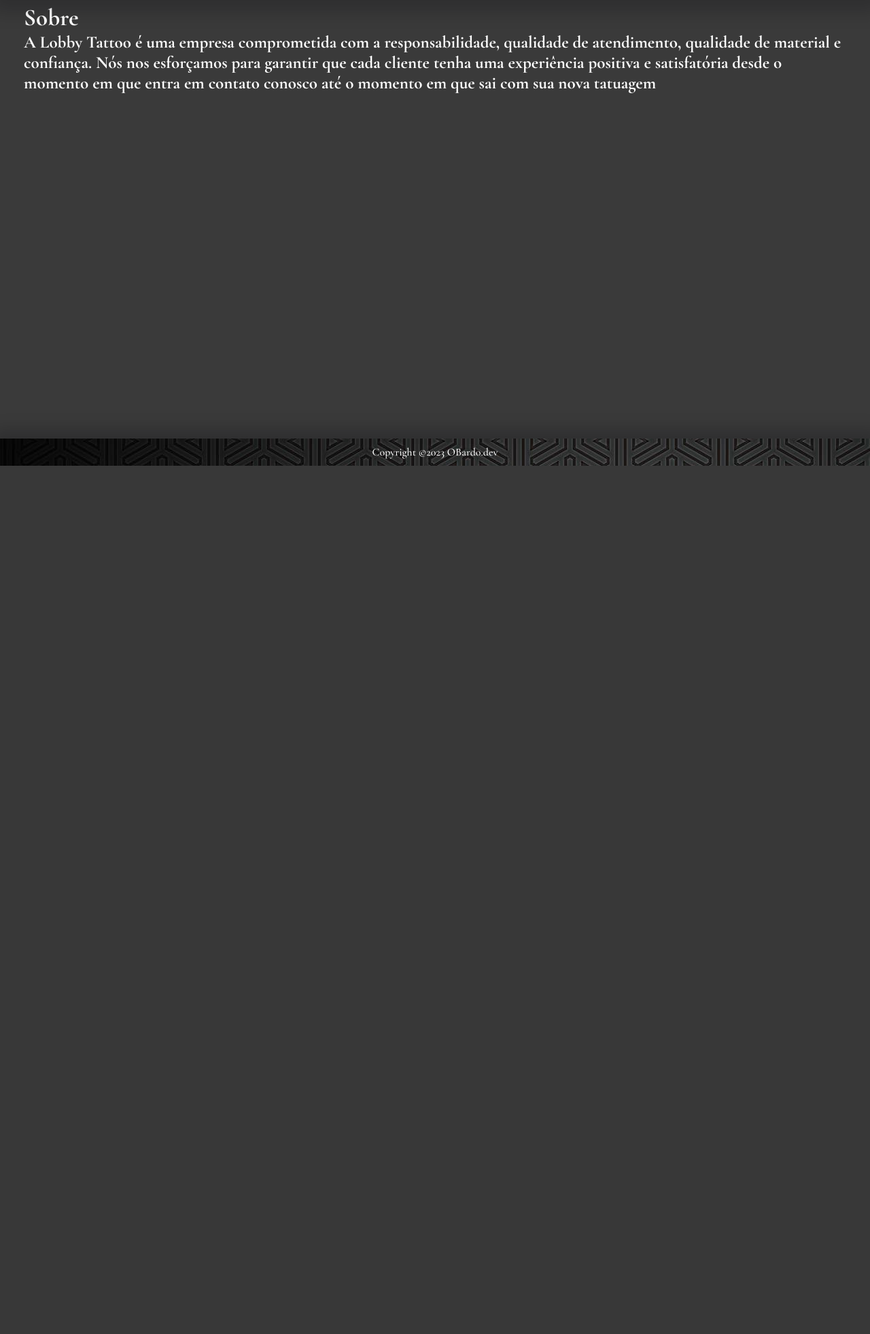
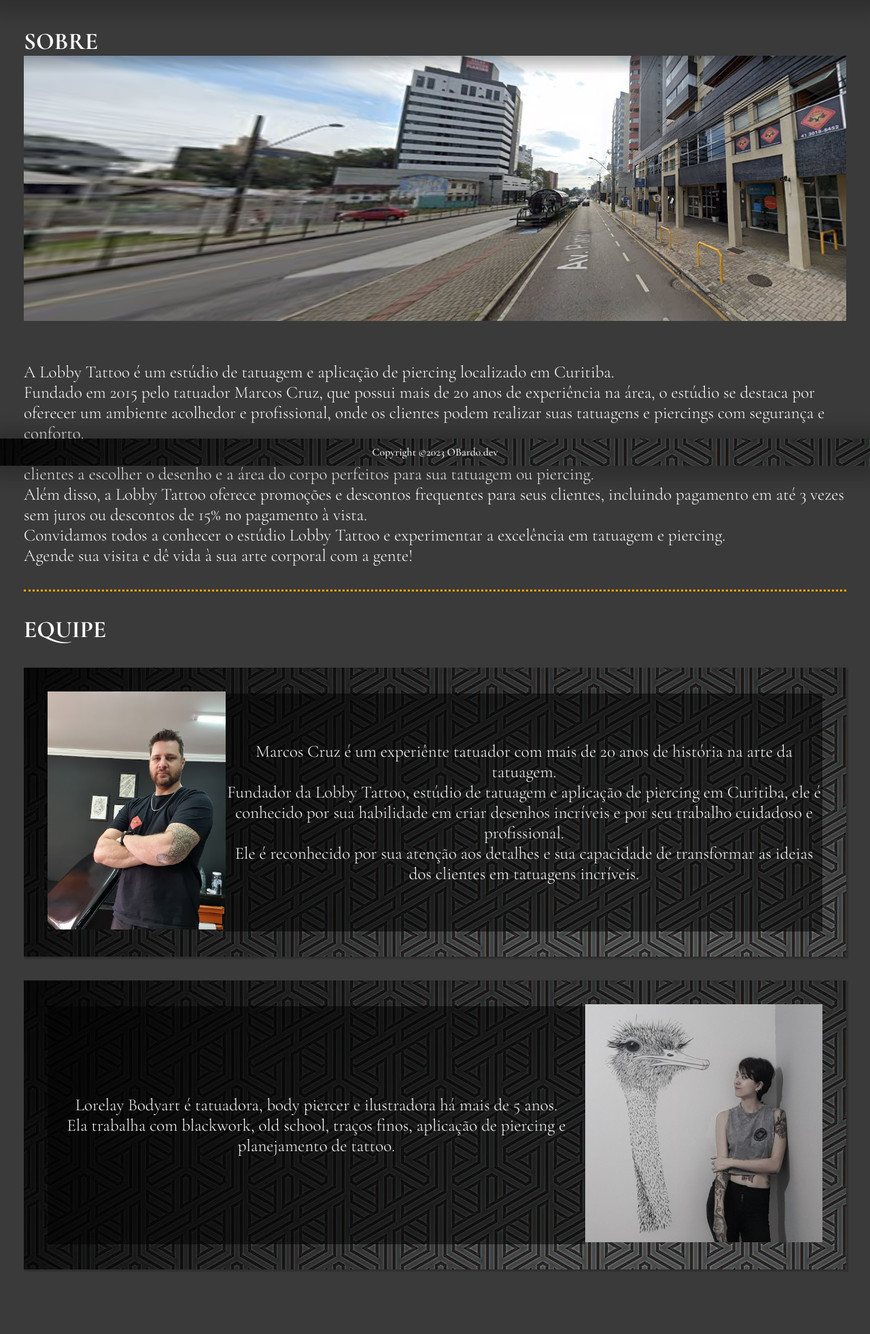
Before and after one commit to ocarlosfelix/LobbyTattoo_website, a Flask app: page /sobre in a window 1280 px wide. Shown: the part 115-2077 px from the top of the page at 68% size. Before the commit the page ends 800 px from the top, so only its background shows below. Run offline with Flask 2, Linux system fonts and the light colour scheme.

Commit message:
Desenvolvimento da página sobre

```diff
--- a/static/styles/global/styles_main.css
+++ b/static/styles/global/styles_main.css
@@ -35,7 +35,7 @@ body {
 }
 .section_text {
   font-family: "Cormorant Garamond", serif;
-  font-weight: bold;
+  font-weight: 100;
   font-size: 25px;
   color: #ffffff;
 }
--- a/static/styles/styles_sobre.css
+++ b/static/styles/styles_sobre.css
@@ -0,0 +1,47 @@
+.capa {
+  width: 100%;
+  height: 450px;
+  overflow: hidden;
+  align-items: center;
+}
+
+section {
+  margin-top: 35px;
+  margin-bottom: 35px;
+}
+
+.divider {
+  color: orange;
+  border-top: dotted;
+  width: 100%;
+  height: 3px;
+}
+
+.equipe_membro_box {
+  display: flex;
+  flex-direction: row;
+  justify-content: space-around;
+  width: 100%;
+  padding: 35px;
+  margin-bottom: 35px;
+  margin-top: 35px;
+  background-image: url("../img/background.jpg");
+  box-shadow: 2px 2px 2px 1px rgba(0, 0, 0, 0.2);
+  align-items: center;
+}
+
+.membro_image_box {
+}
+
+.membro_image {
+  height: 350px;
+}
+
+.membro_descricao {
+  width: 1000px;
+  height: 350px;
+  text-align: center;
+  display: flex;
+  align-items: center;
+  background-color: rgba(0, 0, 0, 0.5);
+}
--- a/templates/sobre.html
+++ b/templates/sobre.html
@@ -67,14 +67,73 @@
 
       <main>
         <section id="sobre">
-          <h2 class="section_title">Sobre</h2>
+          <h2 class="section_title">SOBRE</h2>
+
+          <div class="capa">
+            <img src="../static/img/frente_lobbytattoo.png" />
+          </div>
+
           <p class="section_text">
-            A Lobby Tattoo é uma empresa comprometida com a responsabilidade,
-            qualidade de atendimento, qualidade de material e confiança. Nós nos
-            esforçamos para garantir que cada cliente tenha uma experiência
-            positiva e satisfatória desde o momento em que entra em contato
-            conosco até o momento em que sai com sua nova tatuagem
+            A Lobby Tattoo é um estúdio de tatuagem e aplicação de piercing
+            localizado em Curitiba. <br />
+            Fundado em 2015 pelo tatuador Marcos Cruz, que possui mais de 20
+            anos de experiência na área, o estúdio se destaca por oferecer um
+            ambiente acolhedor e profissional, onde os clientes podem realizar
+            suas tatuagens e piercings com segurança e conforto. <br />
+            Os tatuadores e piercers da Lobby Tattoo são altamente qualificados
+            e experientes, e estão sempre dispostos a ajudar os clientes a
+            escolher o desenho e a área do corpo perfeitos para sua tatuagem ou
+            piercing. <br />
+            Além disso, a Lobby Tattoo oferece promoções e descontos frequentes
+            para seus clientes, incluindo pagamento em até 3 vezes sem juros ou
+            descontos de 15% no pagamento à vista. <br />
+            Convidamos todos a conhecer o estúdio Lobby Tattoo e experimentar a
+            excelência em tatuagem e piercing. <br />
+            Agende sua visita e dê vida à sua arte corporal com a gente!
           </p>
+        </section>
+
+        <div class="divider"></div>
+
+        <section id="equipe">
+          <h2 class="section_title">EQUIPE</h2>
+          <div class="equipe_membro_box">
+            <div class="membro_image_box">
+              <img
+                class="membro_image"
+                src="../static/img/foto_marcos_lobby.jpg"
+              />
+            </div>
+            <div class="membro_descricao">
+              <p class="section_text">
+                Marcos Cruz é um experiênte tatuador com mais de 20 anos de
+                história na arte da tatuagem. <br />
+                Fundador da Lobby Tattoo, estúdio de tatuagem e aplicação de
+                piercing em Curitiba, ele é conhecido por sua habilidade em
+                criar desenhos incríveis e por seu trabalho cuidadoso e
+                profissional. <br />
+                Ele é reconhecido por sua atenção aos detalhes e sua capacidade
+                de transformar as ideias dos clientes em tatuagens incríveis.
+              </p>
+            </div>
+          </div>
+
+          <div class="equipe_membro_box">
+            <div class="membro_descricao">
+              <p class="section_text">
+                Lorelay Bodyart é tatuadora, body piercer e ilustradora há mais
+                de 5 anos. <br />
+                Ela trabalha com blackwork, old school, traços finos, aplicação
+                de piercing e planejamento de tattoo.
+              </p>
+            </div>
+            <div class="membro_image_box">
+              <img
+                class="membro_image"
+                src="../static/img/foto_lorelay_lobby.jpg"
+              />
+            </div>
+          </div>
         </section>
       </main>
       <footer>
```
Also changed, not shown: static/img/foto_lorelay_lobby.jpg (added), static/img/foto_marcos_lobby.jpg (added), static/img/frente_lobbytattoo.png (added).
